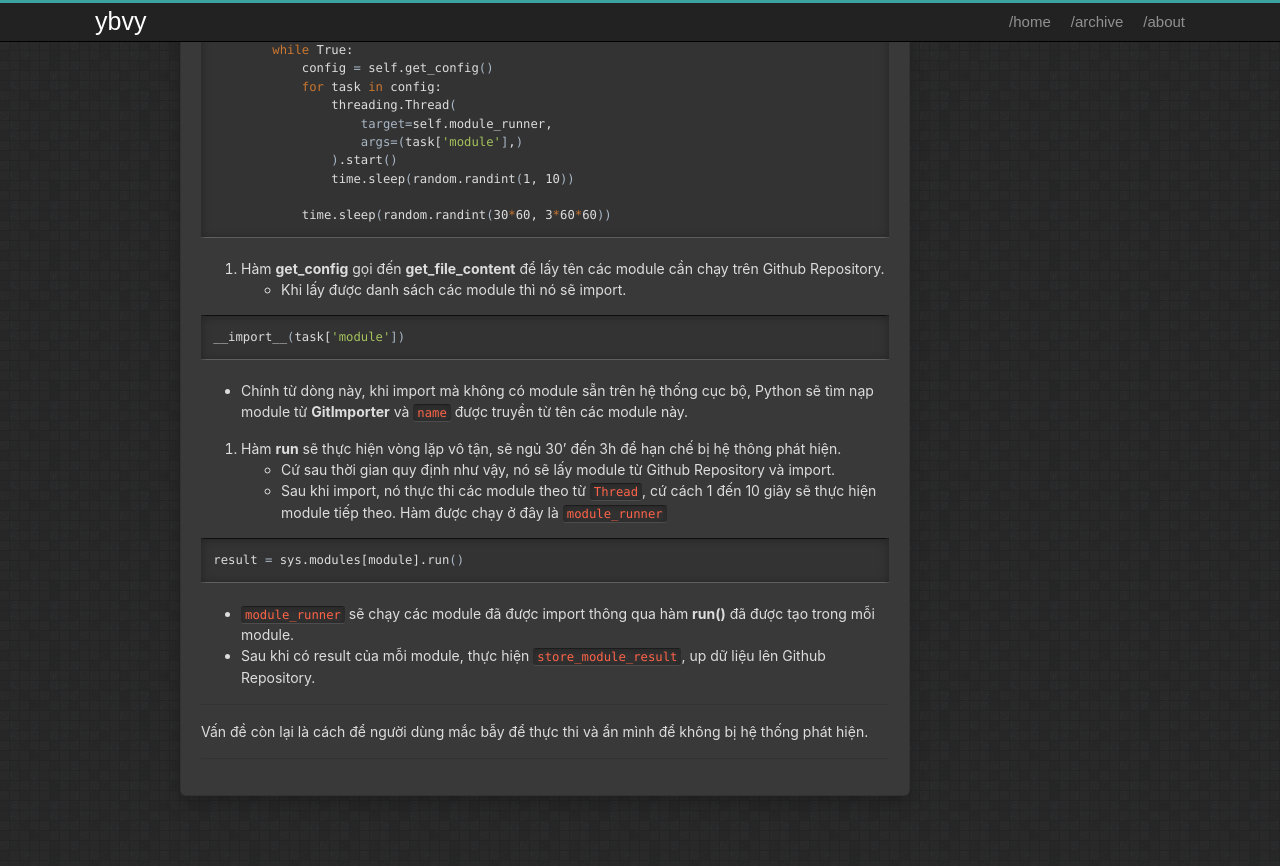
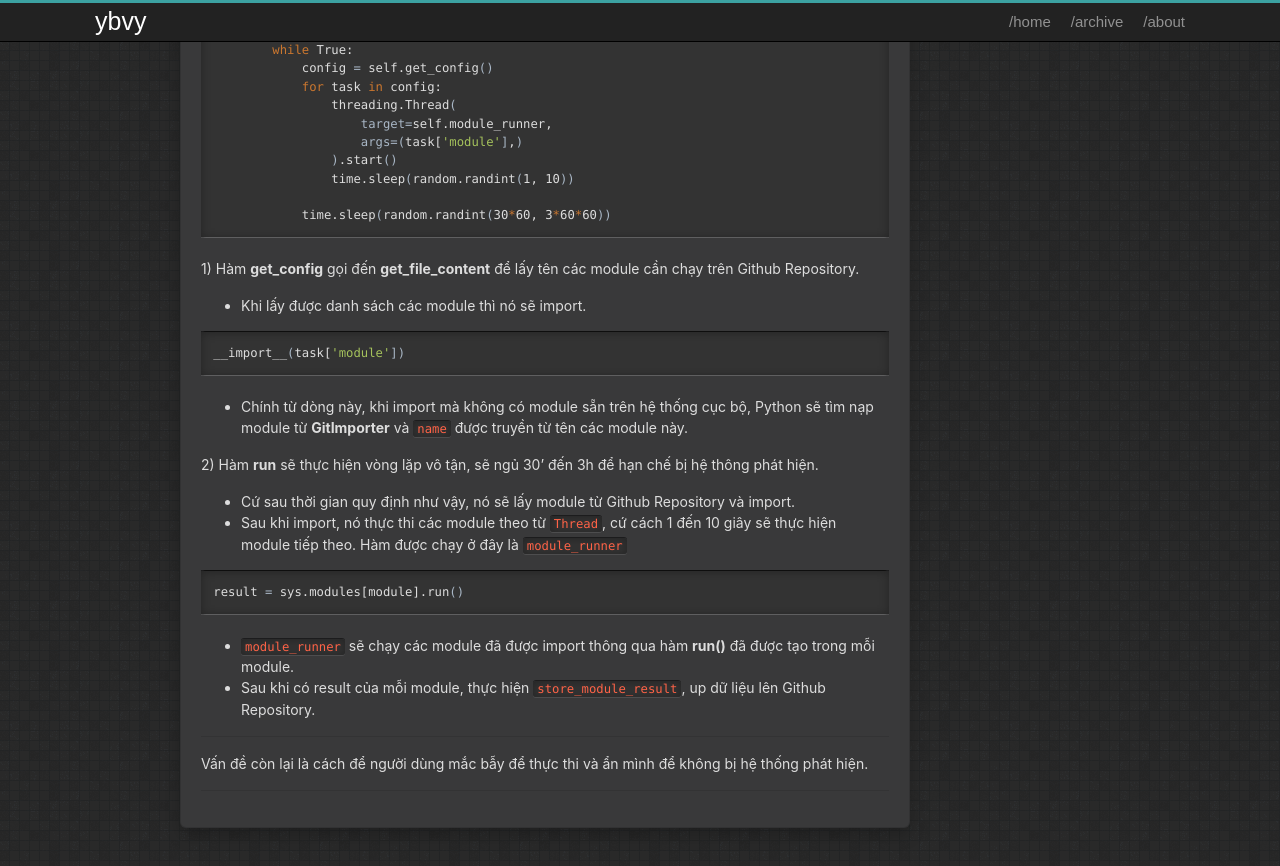
Before and after one commit to ybvy/ybvy.github.io, a Jekyll site: the page built from _posts/2025-03-21-trojan-with-github.md, in a window 1280 px wide and 900 px high, scrolled down 6270 px. Shown: the top 866 px of the window. Built offline with Jekyll 4.4.1, drawn with Linux system fonts in a browser that asks for light colours; comment, search, counter and statistics services are not loaded.

Commit message:
add post

```diff
--- a/_posts/2025-03-21-trojan-with-github.md
+++ b/_posts/2025-03-21-trojan-with-github.md
@@ -344,14 +344,14 @@ class Trojan:
             time.sleep(random.randint(30*60, 3*60*60))
 {% endhighlight %}
 
-2. Hàm **get_config** gọi đến **get_file_content** để lấy tên các module cần chạy trên Github Repository.
+1) Hàm **get_config** gọi đến **get_file_content** để lấy tên các module cần chạy trên Github Repository.
 * Khi lấy được danh sách các module thì nó sẽ import.
 {% highlight bash %}
 __import__(task['module'])
 {% endhighlight %}
 * Chính từ dòng này, khi import mà không có module sẵn trên hệ thống cục bộ, Python sẽ tìm nạp module từ **GitImporter** và `name` được truyền từ tên các module này.
 
-2. Hàm **run** sẽ thực hiện vòng lặp vô tận, sẽ ngủ 30' đến 3h để  hạn chế bị hệ thông phát hiện.
+2) Hàm **run** sẽ thực hiện vòng lặp vô tận, sẽ ngủ 30' đến 3h để  hạn chế bị hệ thông phát hiện.
 * Cứ sau thời gian quy định như vậy, nó sẽ lấy module từ Github Repository và import.
 * Sau khi import, nó thực thi các module theo từ `Thread`, cứ cách 1 đến 10 giây sẽ thực hiện module tiếp theo. Hàm được chạy ở đây là `module_runner`
 {% highlight bash %}
```
